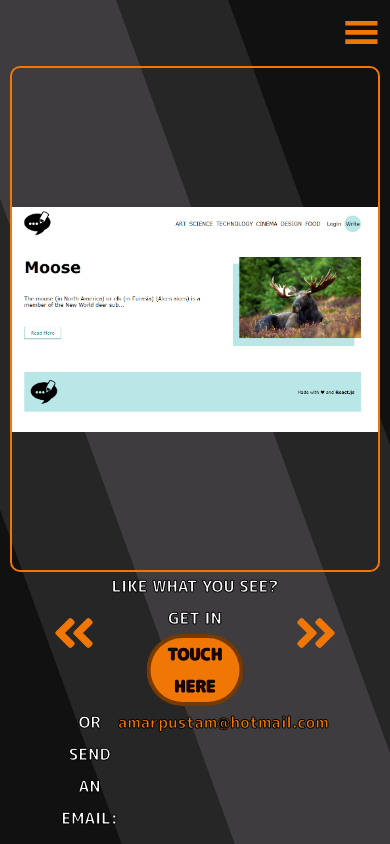
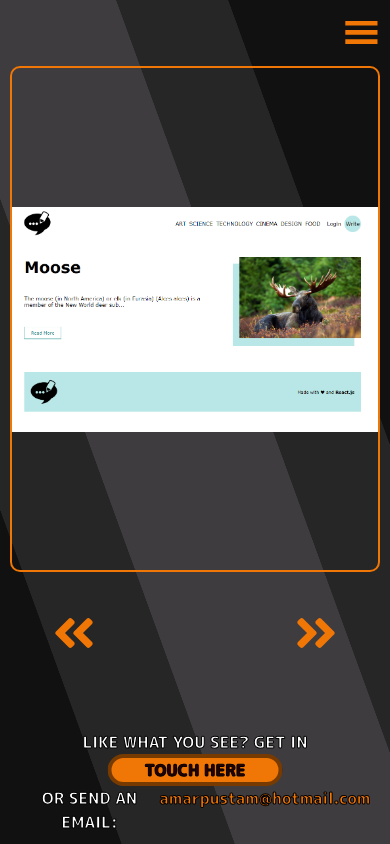
Before and after one commit to amarpustam45/portfolio, a React (Create React App) app: page /work in a window 390 px wide. Built offline with nearby package versions, Linux system fonts and the light colour scheme.

Commit message:
mobile changes

```diff
--- a/src/styles/Work.css
+++ b/src/styles/Work.css
@@ -227,12 +227,18 @@
     font-size: 1.2em;
   }
 
+  .link-container {
+    gap: 5px;
+  }
+
   .call-to-action {
+    width: 90%;
+    margin: 0 auto;
     font-size: 1rem;
     -webkit-text-stroke: 1px black;
     display: flex;
     flex-direction: column;
-    line-height: 2rem;
+    line-height: 1.5rem;
   }
 
   .to-contact.nav-item {
```
